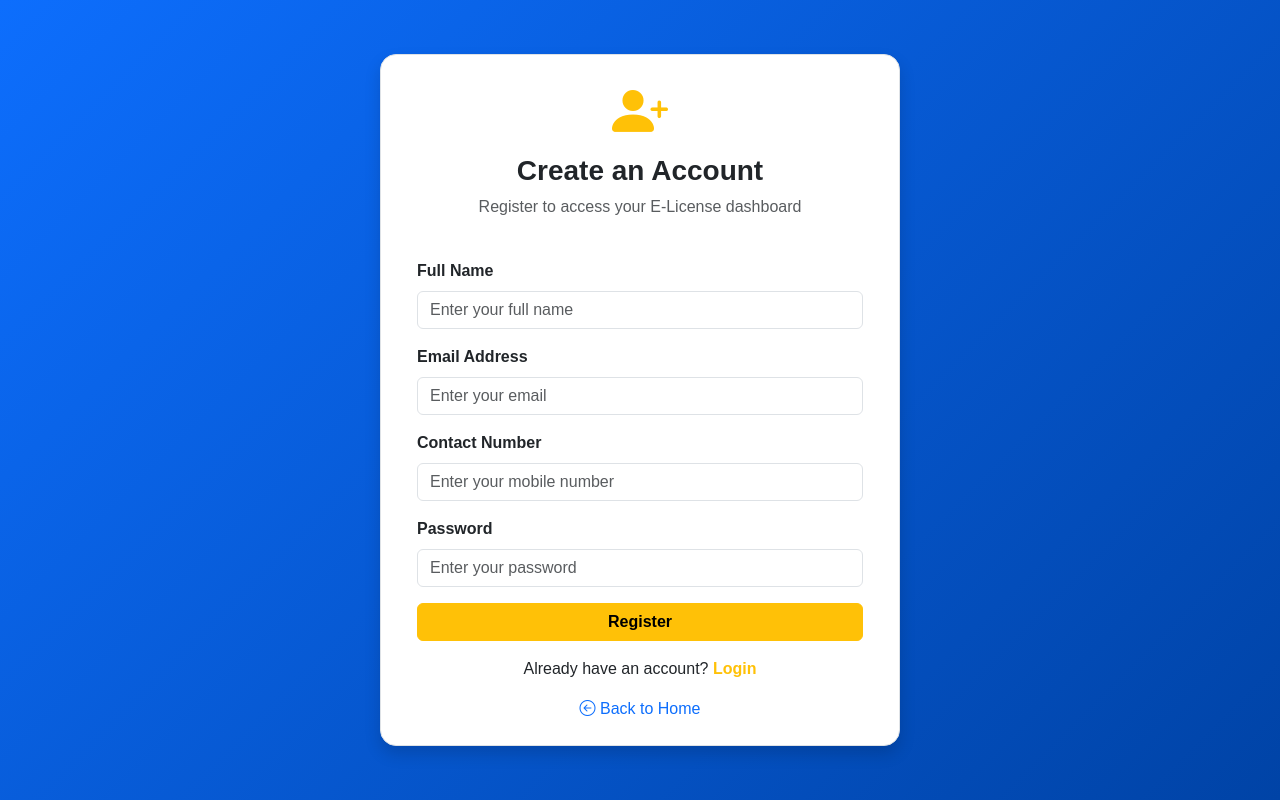
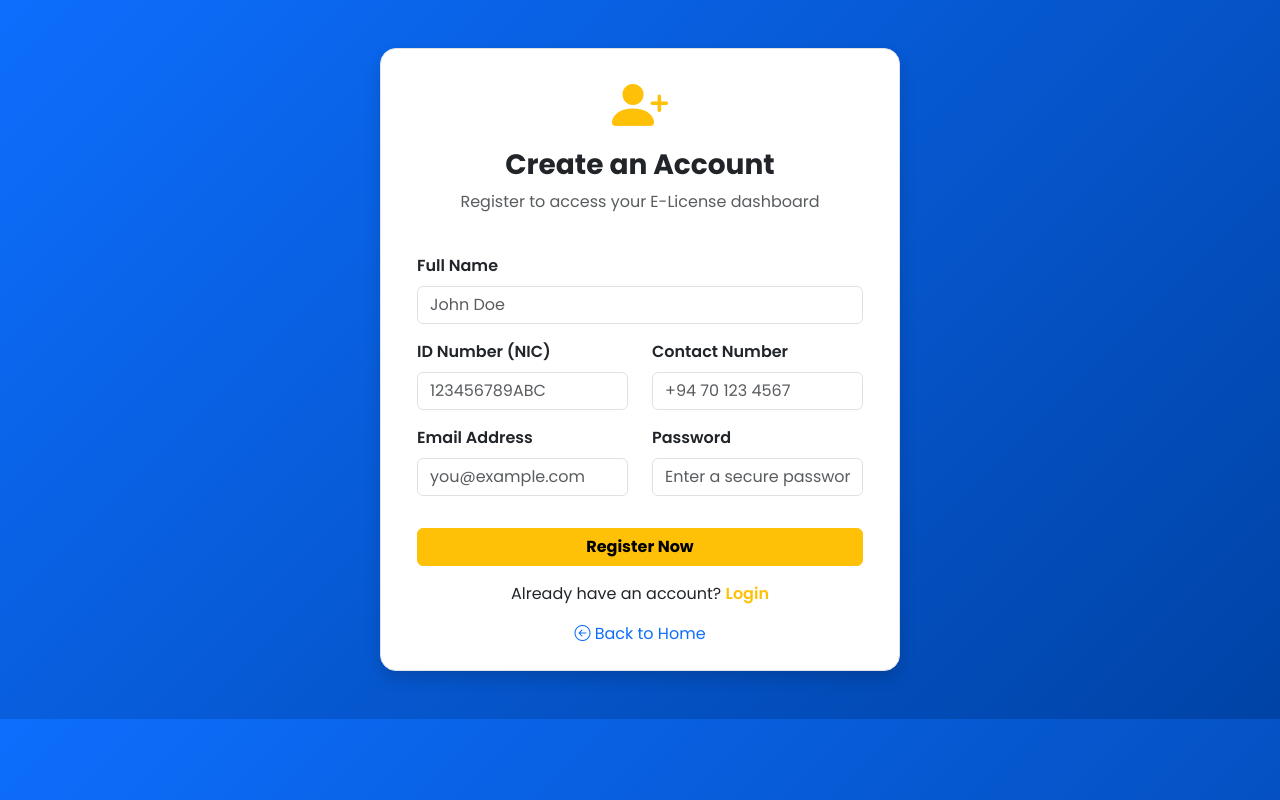
Before and after one commit to DinodDeshanjana/Elicense-System, a PHP site: page /register.php in a window 1280 px wide. Run offline with PHP 8.4, Linux system fonts and the light colour scheme; some libraries are stand-ins or nearby versions.

Commit message:
Updated.
Add ID entry field and design user-friendly page.

```diff
--- a/register.php
+++ b/register.php
@@ -1,34 +1,24 @@
 <?php
-/**
- * E-License System | User Registration
- *
- * This single file handles both the display of the registration form
- * and the processing of the form submission.
- */
 
-// Must be the very first line to use sessions
 session_start();
 
-// Include the database connection file.
 require 'dbconnection.php';
 
-// --- FORM PROCESSING LOGIC ---
-// This block will only run when the user submits the form (sends a POST request).
 if ($_SERVER["REQUEST_METHOD"] == "POST") {
 
-    // 1. Retrieve and sanitize input data
     $fullname   = trim($_POST['fullname']);
     $email      = trim($_POST['email']);
     $contact_no = trim($_POST['phone']);
     $password   = $_POST['password'];
+    $id = trim($_POST['nic']);
 
     // 2. Server-side Validation
-    if (empty($fullname) || empty($email) || empty($contact_no) || empty($password)) {
+    if (empty($fullname) || empty($email) || empty($contact_no) || empty($password) || empty($id)) {
         $_SESSION['error_message'] = "All fields are required. Please fill out the entire form.";
     } elseif (!filter_var($email, FILTER_VALIDATE_EMAIL)) {
         $_SESSION['error_message'] = "Invalid email format. Please enter a valid email address.";
     } else {
-        // 3. Check if the email already exists
+
         $sql_check_email = "SELECT user_id FROM users WHERE email = ?";
         $stmt_check = $conn->prepare($sql_check_email);
         $stmt_check->bind_param("s", $email);
@@ -38,19 +28,19 @@ if ($_SERVER["REQUEST_METHOD"] == "POST") {
         if ($stmt_check->num_rows > 0) {
             $_SESSION['error_message'] = "This email is already registered. Please <a href='login.php' class='alert-link'>login</a> instead.";
         } else {
-            // 4. Hash the password for secure storage
+
             $hashed_password = password_hash($password, PASSWORD_DEFAULT);
 
-            // 5. Insert the new user into the database
-            $sql_insert_user = "INSERT INTO users (fullname, email, password, contact_no) VALUES (?, ?, ?, ?)";
+
+            $sql_insert_user = "INSERT INTO users (fullname, email, password, contact_no, nic) VALUES (?, ?, ?, ?,?)";
             $stmt_insert = $conn->prepare($sql_insert_user);
-            $stmt_insert->bind_param("ssss", $fullname, $email, $hashed_password, $contact_no);
+            $stmt_insert->bind_param("sssss", $fullname, $email, $hashed_password, $contact_no, $id);
 
             if ($stmt_insert->execute()) {
-                // If successful, set a success message and redirect to the login page
+
                 $_SESSION['success_message'] = "Registration successful! You can now log in.";
                 header("Location: login.php");
-                exit(); // Important to stop the script after a redirect
+                exit();
             } else {
                 $_SESSION['error_message'] = "Database error: Could not complete registration.";
             }
@@ -59,7 +49,7 @@ if ($_SERVER["REQUEST_METHOD"] == "POST") {
         $stmt_check->close();
     }
 
-    // If there was an error, redirect back to this same page to display it
+
     if(isset($_SESSION['error_message'])){
         header("Location: register.php");
         exit();
@@ -74,13 +64,17 @@ $conn->close();
   <meta name="viewport" content="width=device-width, initial-scale=1.0">
   <title>E-License | Register</title>
 
-  <!-- Bootstrap CSS -->
   <link href="https://cdn.jsdelivr.net/npm/bootstrap@5.3.3/dist/css/bootstrap.min.css" rel="stylesheet">
 
-  <!-- Bootstrap Icons -->
+
   <link href="https://cdn.jsdelivr.net/npm/bootstrap-icons@1.11.3/font/bootstrap-icons.css" rel="stylesheet">
+  <link rel="stylesheet" href="https://cdn.jsdelivr.net/npm/bootstrap-icons@1.11.3/font/bootstrap-icons.css">
+  <link rel="preconnect" href="https://fonts.googleapis.com">
+  <link rel="preconnect" href="https://fonts.gstatic.com" crossorigin>
+  <link href="https://fonts.googleapis.com/css2?family=Poppins:wght@400;600;700&display=swap" rel="stylesheet">
 
   <style>
+
     :root {
       --primary-blue: #0d6efd;
       --secondary-blue: #3b82f6;
@@ -98,54 +92,56 @@ $conn->close();
 </head>
 <body class="register-body">
 
-  <div class="container d-flex justify-content-center align-items-center min-vh-100">
+  <div class="container d-flex justify-content-center py-5">
     <div class="row border rounded-4 p-4 bg-white shadow box-area" style="max-width: 520px; width: 100%;">
 
-      <!-- Header -->
       <div class="text-center mb-4">
         <i class="bi bi-person-plus-fill display-4 text-warning"></i>
         <h3 class="fw-bold mt-2">Create an Account</h3>
         <p class="text-muted">Register to access your E-License dashboard</p>
       </div>
 
-      <!-- PHP code to display error messages -->
       <?php
       if (isset($_SESSION['error_message'])) {
           echo '<div class="alert alert-danger" role="alert">' . $_SESSION['error_message'] . '</div>';
-          // Unset the session variable so it doesn't show again on refresh
           unset($_SESSION['error_message']);
       }
       ?>
 
-      <!-- Register Form -->
-      <!-- The action attribute points to this same file -->
       <form action="register.php" method="POST">
+
         <div class="mb-3">
           <label class="form-label fw-semibold">Full Name</label>
-          <input type="text" name="fullname" class="form-control" placeholder="Enter your full name" required>
+          <input type="text" name="fullname" class="form-control" placeholder="John Doe" required>
         </div>
 
-        <div class="mb-3">
-          <label class="form-label fw-semibold">Email Address</label>
-          <input type="email" name="email" class="form-control" placeholder="Enter your email" required>
+        <div class="row">
+          <div class="col-md-6 mb-3">
+            <label class="form-label fw-semibold">ID Number (NIC)</label>
+            <input type="text" name="nic" class="form-control" placeholder="123456789ABC" required>
+          </div>
+          <div class="col-md-6 mb-3">
+            <label class="form-label fw-semibold">Contact Number</label>
+            <input type="tel" name="phone" class="form-control" placeholder="+94 70 123 4567" required>
+          </div>
         </div>
 
-        <div class="mb-3">
-          <label class="form-label fw-semibold">Contact Number</label>
-          <input type="tel" name="phone" class="form-control" placeholder="Enter your mobile number" required>
-        </div>
-
-        <div class="mb-3">
+        <div class="row">
+          <div class="col-md-6 mb-3">
+            <label class="form-label fw-semibold">Email Address</label>
+           <input type="email" name="email" class="form-control" placeholder="you@example.com" required>
+          </div>
+          <div class="col-md-6 mb-3">
           <label class="form-label fw-semibold">Password</label>
-          <input type="password" name="password" class="form-control" placeholder="Enter your password" required>
+          <input type="password" name="password" class="form-control" placeholder="Enter a secure password" required>
+          </div>
         </div>
 
         <div class="d-grid mt-3">
-          <button type="submit" class="btn btn-warning fw-bold">Register</button>
+          <button type="submit" class="btn btn-warning fw-bold">Register Now</button>
         </div>
 
         <div class="text-center mt-3">
-          <!-- Make sure login.php exists -->
           <p class="mb-0">Already have an account? <a href="login.php" class="text-warning fw-semibold text-decoration-none">Login</a></p>
         </div>
       </form>
@@ -155,7 +151,6 @@ $conn->close();
     </div>
   </div>
 
-  <!-- Bootstrap JS -->
-  <script src="https://cdn.jsdelivr.net/npm/bootstrap@5.3.3/dist/js/bootstrap.bundle.min.js"></script>
+  <script src="https://cdn.jsdelivr.nptm/bootstrap@5.3.3/dist/js/bootstrap.bundle.min.js"></script>
 </body>
 </html>
```
